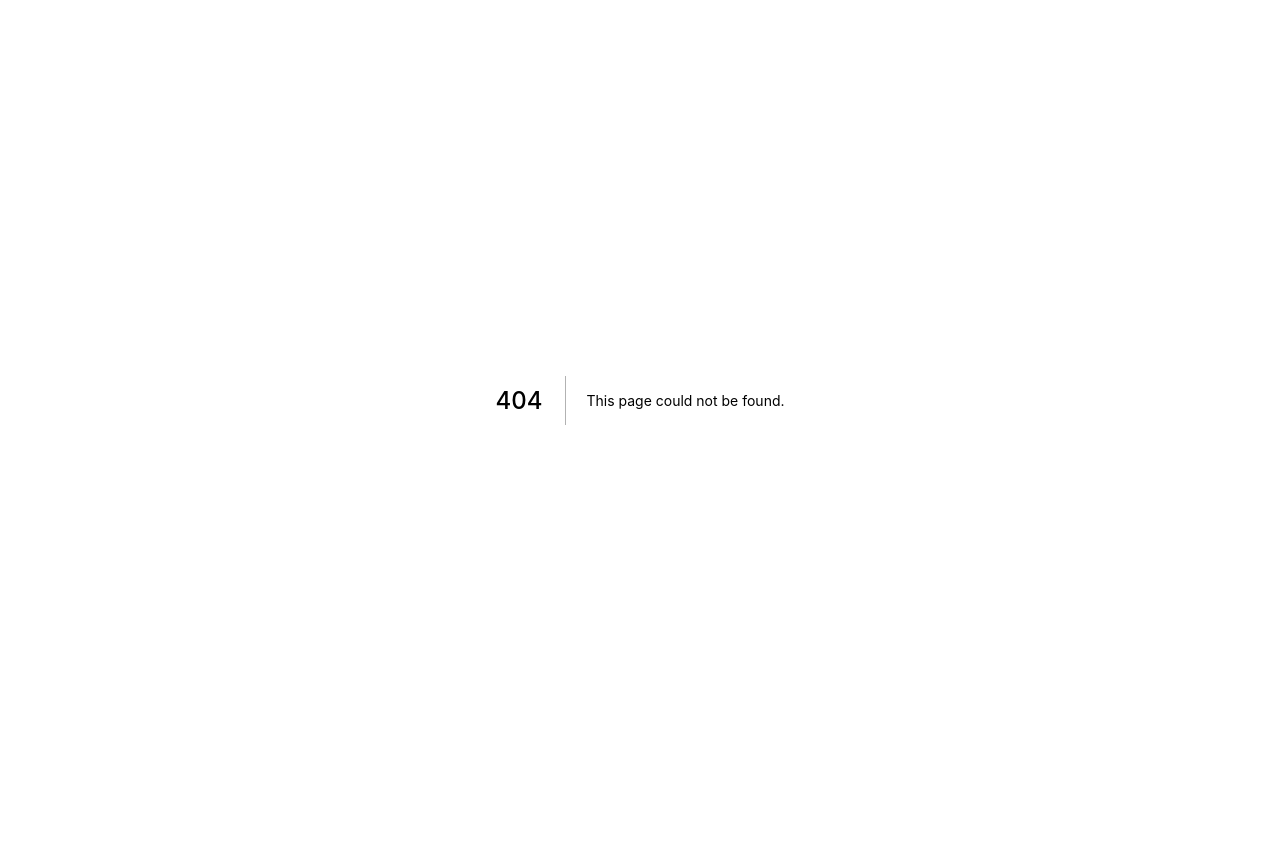
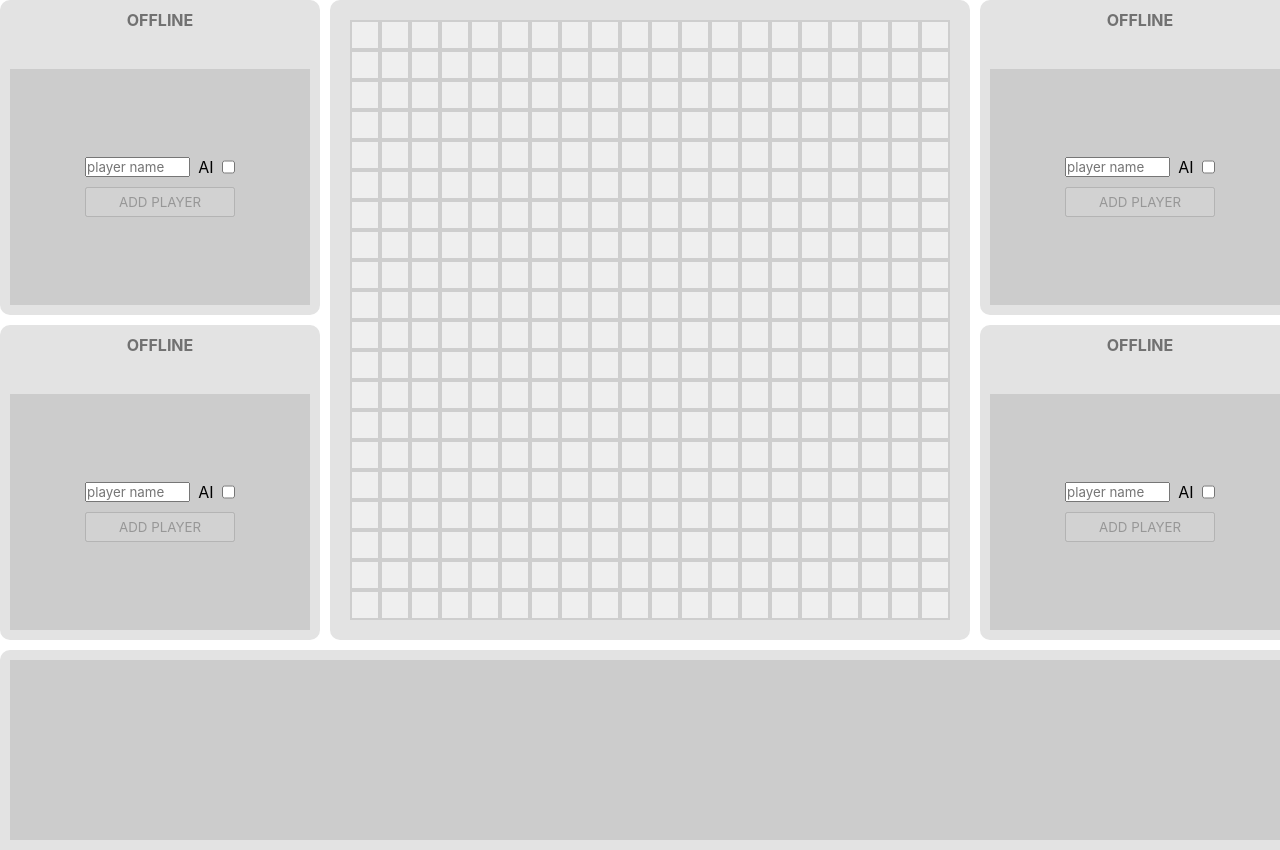
Before and after one commit to Phryxia/blokus, a Next.js app: page /play/single in a window 1280 px wide. Before the commit this address had no page. Before the commit the page ends 800 px from the top, so only its background shows below. Built offline with nearby package versions, Linux system fonts and the light colour scheme.

Commit message:
Implement player addition & deletion for singple player

```diff
--- a/src/components/game/index.tsx
+++ b/src/components/game/index.tsx
@@ -1,7 +1,5 @@
 import classnames from 'classnames/bind'
 import styles from '../../styles/game.module.css'
-import { useEffect } from 'react'
-import { useGame } from '../../context/game'
 import { useRoom } from '../../context/room'
 import HandleInput from './handleInput'
 import PlayerStatus from './playerStatus'
@@ -11,30 +9,23 @@ import Board from './board'
 const cx = classnames.bind(styles)
 
 export default function GameRoom() {
-  const { createGame } = useGame()
-  const { me } = useRoom()
-
-  console.log(me)
-
-  useEffect(() => {
-    if (me) createGame()
-  }, [me])
+  const { me, isSingleMode } = useRoom()
 
   return (
     <div className={cx('root')}>
-      {!me && <HandleInput />}
+      {!isSingleMode && !me && <HandleInput />}
 
       <div className={cx('upper-display')}>
         <div className={cx('players-container')}>
-          <PlayerStatus playerId={0} />
-          <PlayerStatus playerId={1} />
+          <PlayerStatus position={0} />
+          <PlayerStatus position={1} />
         </div>
         <div className={cx('board')}>
           <Board />
         </div>
         <div className={cx('players-container')}>
-          <PlayerStatus playerId={2} />
-          <PlayerStatus playerId={3} />
+          <PlayerStatus position={2} />
+          <PlayerStatus position={3} />
         </div>
       </div>
       <MyMinos />
--- a/src/components/game/playerStatus/index.tsx
+++ b/src/components/game/playerStatus/index.tsx
@@ -1,19 +1,24 @@
 import classnames from 'classnames/bind'
-import styles from '../../../styles/game.module.css'
+import styles from '@styles/game.module.css'
 import MinoComponent from '../../mino'
-import { useGame } from '@context/game'
+import { GamePhase, useGame } from '@context/game'
+import { useRoom } from '@context/room'
+import PlayerEditor from './playerEditor'
 
 const cx = classnames.bind(styles)
 
 interface PlayerStatusProps {
-  playerId: number
+  position: number
 }
 
-export default function PlayerStatus({ playerId }: PlayerStatusProps) {
-  const { gameState } = useGame()
+export default function PlayerStatus({ position }: PlayerStatusProps) {
+  const { gameState, gamePhase } = useGame()
+  const { players, isSingleMode } = useRoom()
 
-  const playerStatus = gameState?.players[playerId]
-  const player = playerStatus?.player
+  const player = players.find((player) => player.position === position)
+  const playerStatus = gameState?.players.find(
+    (playerStatus) => playerStatus.player === player
+  )
 
   const color = playerStatus?.color
   const remainMinos = playerStatus?.remainMinos
@@ -21,13 +26,18 @@ export default function PlayerStatus({ playerId }: PlayerStatusProps) {
 
   return (
     <div className={classnames(cx('player'), color, { white: !color })}>
-      <span className={cx('player-name')}>{player?.name ?? 'OFFLINE'}</span>
+      <span className={cx('player-name')}>
+        {player ? `${player?.name}${player?.isAi ? ' (AI)' : ''}` : 'OFFLINE'}
+      </span>
       <span className={cx('player-score')}>
-        {player &&
+        {playerStatus &&
           `${score} cell${score > 1 ? 's' : ''} remain${
             score === 1 ? 's' : ''
           }`}
       </span>
+      {isSingleMode && gamePhase === GamePhase.WAITING ? (
+        <PlayerEditor position={position} player={player} />
+      ) : (
         <div className={cx('mino-container')}>
           {remainMinos?.map((mino) => (
             <div key={mino.name} className={cx('mino')}>
@@ -35,6 +45,7 @@ export default function PlayerStatus({ playerId }: PlayerStatusProps) {
             </div>
           ))}
         </div>
+      )}
     </div>
   )
 }
--- /dev/null
+++ b/src/components/game/playerStatus/playerEditor.tsx
@@ -0,0 +1,61 @@
+import classnames from 'classnames/bind'
+import styles from '@styles/game.module.css'
+import { SyntheticEvent, useState } from 'react'
+import { useRoom } from '@context/room'
+import { Player } from '@model/index'
+
+const cx = classnames.bind(styles)
+
+interface PlayerCreatorInterface {
+  position: number
+  player?: Player
+}
+
+export default function PlayerEditor({
+  position,
+  player,
+}: PlayerCreatorInterface) {
+  const [name, setName] = useState<string>('')
+  const [isAi, setIsAi] = useState<boolean>(false)
+  const { addPlayer, removePlayer } = useRoom()
+
+  function handleNameChange(event: SyntheticEvent<HTMLInputElement>): void {
+    setName(event.currentTarget.value)
+  }
+
+  function handleConfirmClick(): void {
+    addPlayer(name, position, isAi)
+  }
+
+  function handleDeleteClick(): void {
+    removePlayer(player)
+  }
+
+  return (
+    <div className={cx('player-creator-container')}>
+      {player ? (
+        <button onClick={handleDeleteClick}>DELETE PLAYER</button>
+      ) : (
+        <>
+          <div className={cx('inputs')}>
+            <input
+              type="text"
+              placeholder="player name"
+              value={name}
+              onChange={handleNameChange}
+            />
+            AI
+            <input
+              type="checkbox"
+              checked={isAi}
+              onClick={() => setIsAi(!isAi)}
+            />
+          </div>
+          <button disabled={!name} onClick={handleConfirmClick}>
+            ADD PLAYER
+          </button>
+        </>
+      )}
+    </div>
+  )
+}
--- a/src/context/game.tsx
+++ b/src/context/game.tsx
@@ -15,8 +15,9 @@ import { useRoom } from '../context/room'
 
 interface GameContextInterface {
   gameState?: GameState
+  gamePhase: GamePhase
   cellStates: CellState[][]
-  myPlayerId: number // 없으면 -1
+  myPlayerId: number // If I'm not in this game, -1.
   createGame(): void
   isPlaceable(playerId: number, placement: MinoPlacement): boolean
   getFeasiblePlacements(
@@ -25,6 +26,12 @@ interface GameContextInterface {
     transform?: MinoTransform
   ): MinoPlacement[]
   place(playerId: number, placement: MinoPlacement): void
+}
+
+export const enum GamePhase {
+  WAITING = 0,
+  PLAYING = 1,
+  FINISHED = 2,
 }
 
 export interface CellState {
@@ -45,6 +52,7 @@ const dxd = [-1, 1, 1, -1]
 const dyd = [-1, -1, 1, 1]
 
 export function GameProvider({ children }) {
+  const [gamePhase, setGamePhase] = useState<GamePhase>(GamePhase.WAITING)
   const [gameState, setGameState] = useState<GameState | undefined>()
   const { players, me } = useRoom()
 
@@ -53,6 +61,7 @@ export function GameProvider({ children }) {
       (playerStatus) => playerStatus.player === me
     ) ?? -1
 
+  // Create and start new game using current connected players
   function createGame(): void {
     const orders = shuffle([0, 1, 2, 3].slice(0, players.length))
     setGameState({
@@ -70,6 +79,7 @@ export function GameProvider({ children }) {
           placements: [],
         })),
     })
+    setGamePhase(GamePhase.PLAYING)
   }
 
   const cellStates = useMemo(() => {
@@ -233,6 +243,7 @@ export function GameProvider({ children }) {
 
     setGameState({
       ...gameState,
+      iteration: (gameState.iteration + 1) % gameState.players.length,
       players: gameState.players.map((playerStatus) => {
         if (playerStatus.playerId !== playerId) return playerStatus
 
@@ -251,6 +262,7 @@ export function GameProvider({ children }) {
     <GameContext.Provider
       value={{
         gameState,
+        gamePhase,
         cellStates,
         myPlayerId,
         createGame,
--- a/src/context/room.tsx
+++ b/src/context/room.tsx
@@ -4,7 +4,10 @@ import { Player } from '../model'
 interface RoomContextInterface {
   players: Player[]
   me?: Player
-  signIn(name: string): Promise<void>
+  isSingleMode: boolean
+  addPlayer(name: string, position: number, isAi?: boolean): Player
+  removePlayer(player: Player): void
+  signIn(name: string, position: number): Promise<void>
 }
 
 const RoomContext = createContext<RoomContextInterface>(undefined)
@@ -13,32 +16,22 @@ export function useRoom() {
   return useContext(RoomContext)
 }
 
-export function RoomProvider({ children }) {
+export function RoomProvider({ children, isSingleMode }) {
   const [players, setPlayers] = useState<Player[]>([])
   const [me, setMe] = useState<Player | undefined>()
 
-  useEffect(() => {
-    // Dummy
-    setPlayers([
-      {
-        name: '구아악',
-      },
-      {
-        name: '좌측하단',
-      },
-      {
-        name: '바보',
-      },
-    ])
-  }, [])
+  function addPlayer(name: string, position: number, isAi?: boolean): Player {
+    const newPlayer = { name, position, isAi }
+    setPlayers([...players, newPlayer])
+    return newPlayer
+  }
 
-  async function signIn(name: string): Promise<void> {
-    const newMe = {
-      name,
-    }
+  function removePlayer(player: Player): void {
+    setPlayers(players.filter((p) => p !== player))
+  }
 
-    setMe(newMe)
-    setPlayers([...players, newMe])
+  async function signIn(name: string, position: number): Promise<void> {
+    setMe(addPlayer(name, position, false))
   }
 
   return (
@@ -46,6 +39,9 @@ export function RoomProvider({ children }) {
       value={{
         players,
         me,
+        isSingleMode,
+        addPlayer,
+        removePlayer,
         signIn,
       }}
     >
--- a/src/model/index.ts
+++ b/src/model/index.ts
@@ -31,6 +31,8 @@ export interface MinoPlacement extends MinoTransform {
 
 export interface Player {
   name: string
+  isAi?: boolean
+  position: number // left up: 0, left down: 1, right up: 2, right down: 3
 }
 
 export interface GameState {
--- a/src/pages/game/index.tsx
+++ b/src/pages/play/single.tsx
@@ -5,7 +5,7 @@ import { RoomProvider } from '../../context/room'
 
 export default function Game() {
   return (
-    <RoomProvider>
+    <RoomProvider isSingleMode>
       <GameProvider>
         <SelectedMinoProvider>
           <GameRoom />
--- a/src/styles/game.module.css
+++ b/src/styles/game.module.css
@@ -59,6 +59,35 @@
   margin-bottom: 10px;
 }
 
+/* Player Creator */
+.player-creator-container {
+  flex-basis: 80%;
+  display: flex;
+  flex-direction: column;
+  justify-content: center;
+  background: rgba(0, 0, 0, 0.1);
+  padding: 25%;
+}
+
+.player-creator-container .inputs {
+  display: flex;
+  justify-content: space-between;
+  margin-bottom: 10px;
+  vertical-align: middle;
+}
+
+.player-creator-container input {
+  height: 100%;
+}
+
+.player-creator-container input[type='text'] {
+  width: 70%;
+}
+
+.player-creator-container button {
+  height: 30px;
+}
+
 /* player status's minos */
 .mino-container {
   flex-basis: 80%;
--- a/src/styles/globals.css
+++ b/src/styles/globals.css
@@ -1,5 +1,4 @@
-html,
-body {
+* {
   padding: 0;
   margin: 0;
   font-family: -apple-system, BlinkMacSystemFont, Segoe UI, Roboto, Oxygen,
```
Lines whose indentation alone changed are shown as unchanged.
